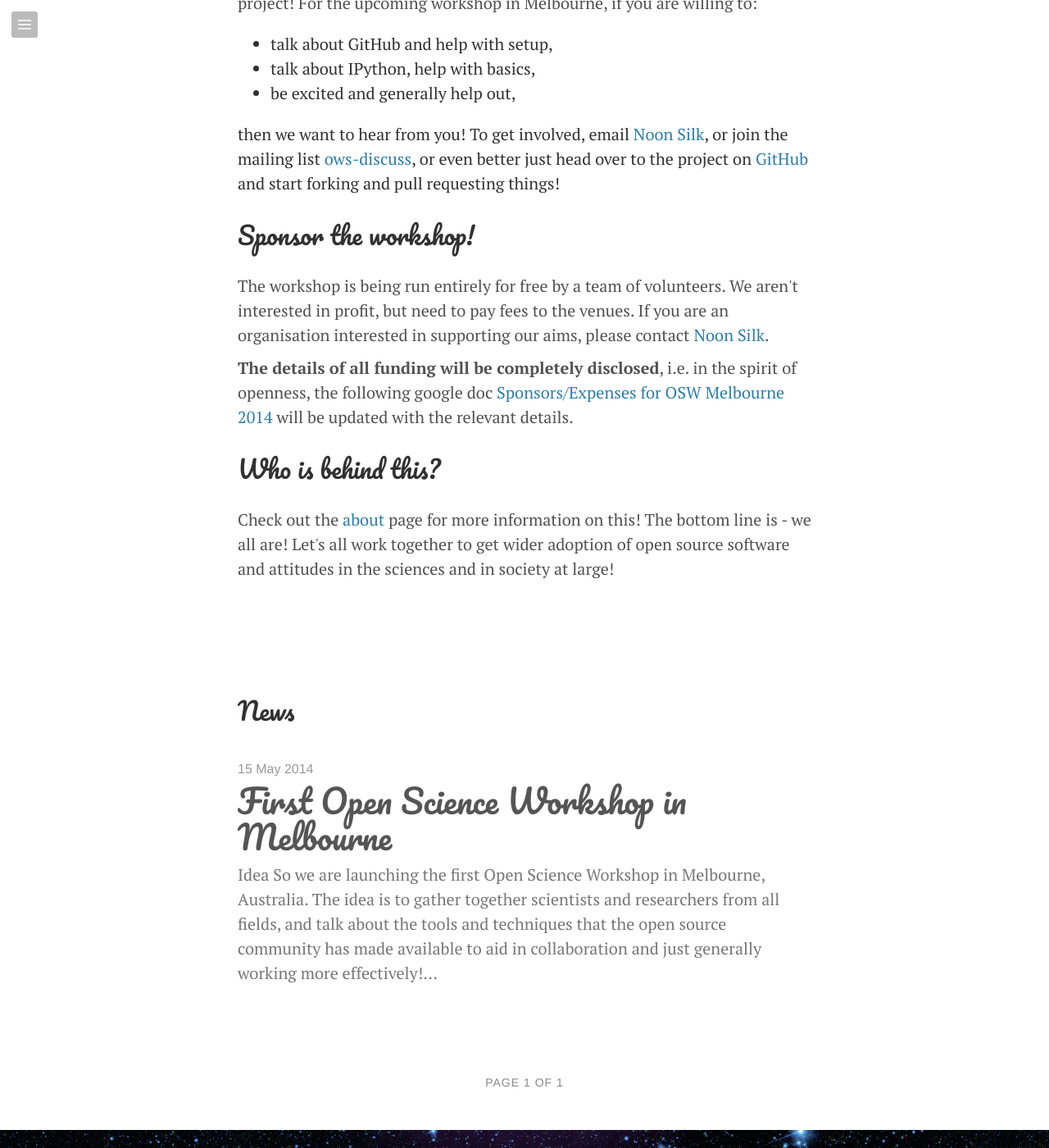
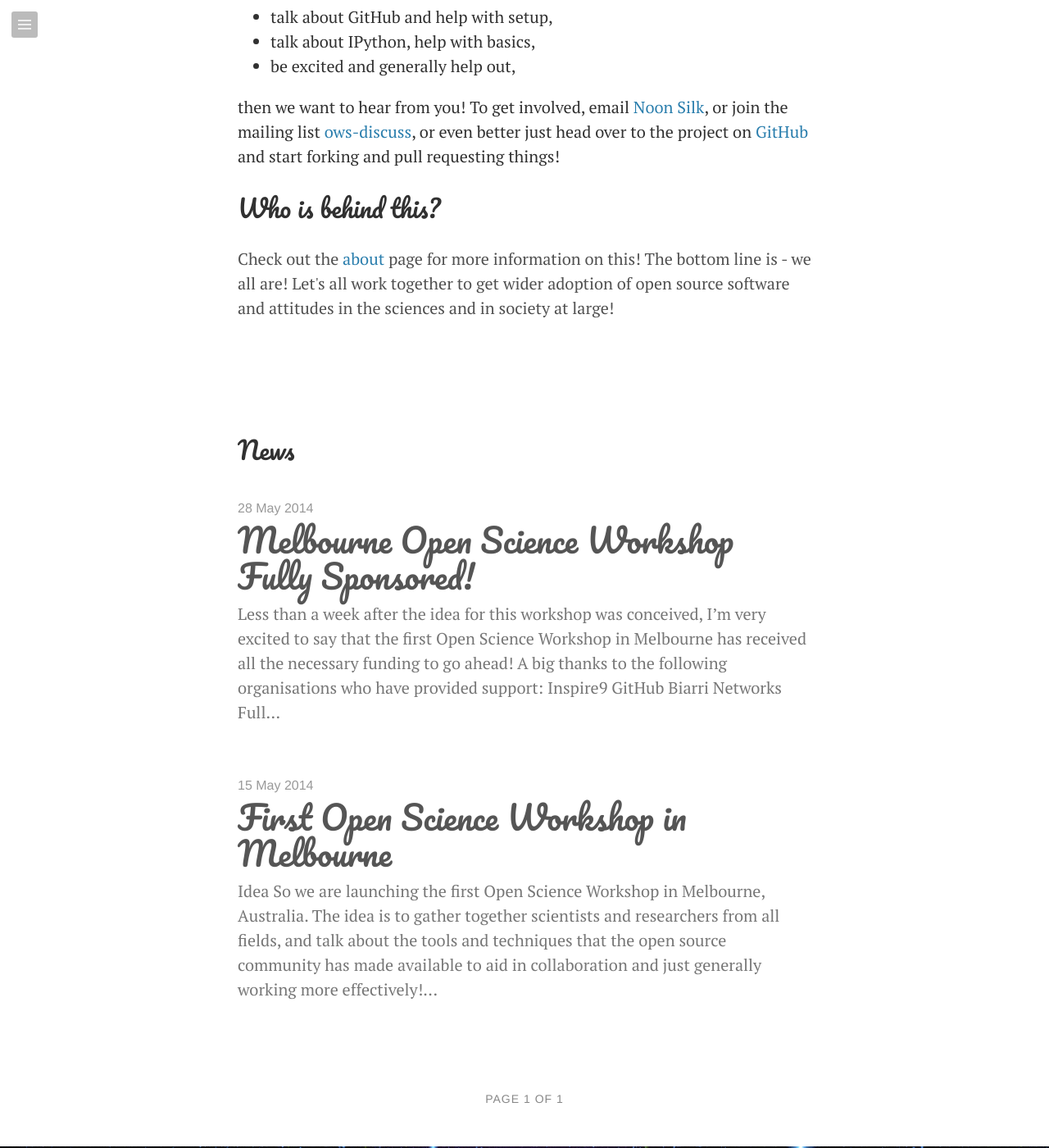
Before and after one commit to OpenScienceWorkshops/OpenScienceWorkshops.github.io, a Jekyll site: the page built from index.html, in a window 1280 px wide and 1400 px high, scrolled down 3178 px. Shown: the whole window at 82% size. Built offline with Jekyll 4.4.1, drawn with Linux system fonts in a browser that asks for light colours; nearby versions of some CDN libraries; Markdown is read by kramdown in place of the engine named in the settings; the list of posts is cut into pages by our own code; comment, search, counter and statistics services are not loaded; some of the changed text lies outside the part shown.

Commit message:
Added Inspire9, note about sponsors.

```diff
--- /dev/null
+++ b/_posts/2014-05-23-melbourne-open-science-workshop-fully-sponsored.markdown
@@ -0,0 +1,22 @@
+---
+layout: post
+title:  Melbourne Open Science Workshop Fully Sponsored!
+date:   2014-05-28 19:58:52
+categories: news
+---
+
+Less than a week after the idea for this workshop was conceived, I'm very
+excited to say that the first Open Science Workshop in Melbourne has received
+all the necessary funding to go ahead!
+
+A big thanks to the following organisations who have provided support:
+
+  - [Inspire9](http://inspire9.com)
+  - [GitHub](https://github.com/)
+  - [Biarri Networks](http://www.biarrinetworks.com/)
+
+Full details of the sponsorship we have received can be found in the Google
+Doc [Sponsors/Expenses for OSW Melbourne
+2014](https://docs.google.com/spreadsheets/d/155HuEip_dED27Y29AhqoSP_3clLEjP1pMTN4wbn_i_s/edit?usp=sharing).
+
+Looking forward to seeing you all in July!
--- a/index.html
+++ b/index.html
@@ -25,7 +25,8 @@
     <h2>The event</h2>
 
     <p>It's <b>completely free</b>, and being held on the 19th of July, 2014, in
-    Melbourne, Australia.</p>
+    Melbourne, Australia, at <a href="http://inspire9.com/">Inspire9</a>
+    (Level 1, 41 Stewart Street, Richmond).</p>
 
 
     <h2>Why should you attend?</h2>
@@ -75,19 +76,21 @@
         <tr><td>
                 <p>
                 <a href="https://github.com/"><img src="/media/Octocat.png"
+                    style='width:210px;'
                     /></a></p>
     </td>
-    <!-- <td> -->
-    <!--     &nbsp; -->
-    <!-- </td> -->
     <td>
-        <p><a href="http://biarrinetworks.com/"><img
+        <p><a href="http://inspire9.com/"><img style='width:210px;'
+            src="/media/Inspire9.png" /></a></p>
+    </td>
+    <td>
+        <p><a href="http://biarrinetworks.com/"><img style='width:210px';
             src="/media/BiarriNetworks.png" /></a></p>
     </td>
 </tr>
 <tr>
     <td><p><a href="https://github.com">GitHub</a></p></td>
-    <!-- <td><p><a href="http://inspire9.com">Inspire9</a></p></td> -->
+    <td><p><a href="http://inspire9.com">Inspire9</a></p></td>
     <td><p><a href="http://biarrinetworks.com">Biarri Networks</a></p></td>
 </tr>
 </table>
@@ -344,23 +347,6 @@
         </p>
 
 
-        <h2>Sponsor the workshop!</h2>
-
-        <p>
-            The workshop is being run entirely for free by a team of
-            volunteers. We aren't interested in profit, but need to pay fees
-            to the venues. If you are an organisation interested in supporting our
-            aims, please contact <a
-                href="mailto:noonsilk+osw-sponsor@gmail.com">Noon Silk</a>.
-            </p>
-
-            <p><b>The details of all funding will be completely disclosed</b>,
-            i.e. in the spirit of openness, the following google doc <a
-                href="https://docs.google.com/spreadsheets/d/155HuEip_dED27Y29AhqoSP_3clLEjP1pMTN4wbn_i_s/edit?usp=sharing">Sponsors/Expenses
-                for OSW Melbourne 2014</a> will be updated with the relevant
-            details.
-            </p>
-
         <h2>Who is behind this?</h2>
 
         <p>Check out the <a href="/about">about</a> page for more information
```
Also changed, not shown: media/Inspire9.png (added).
